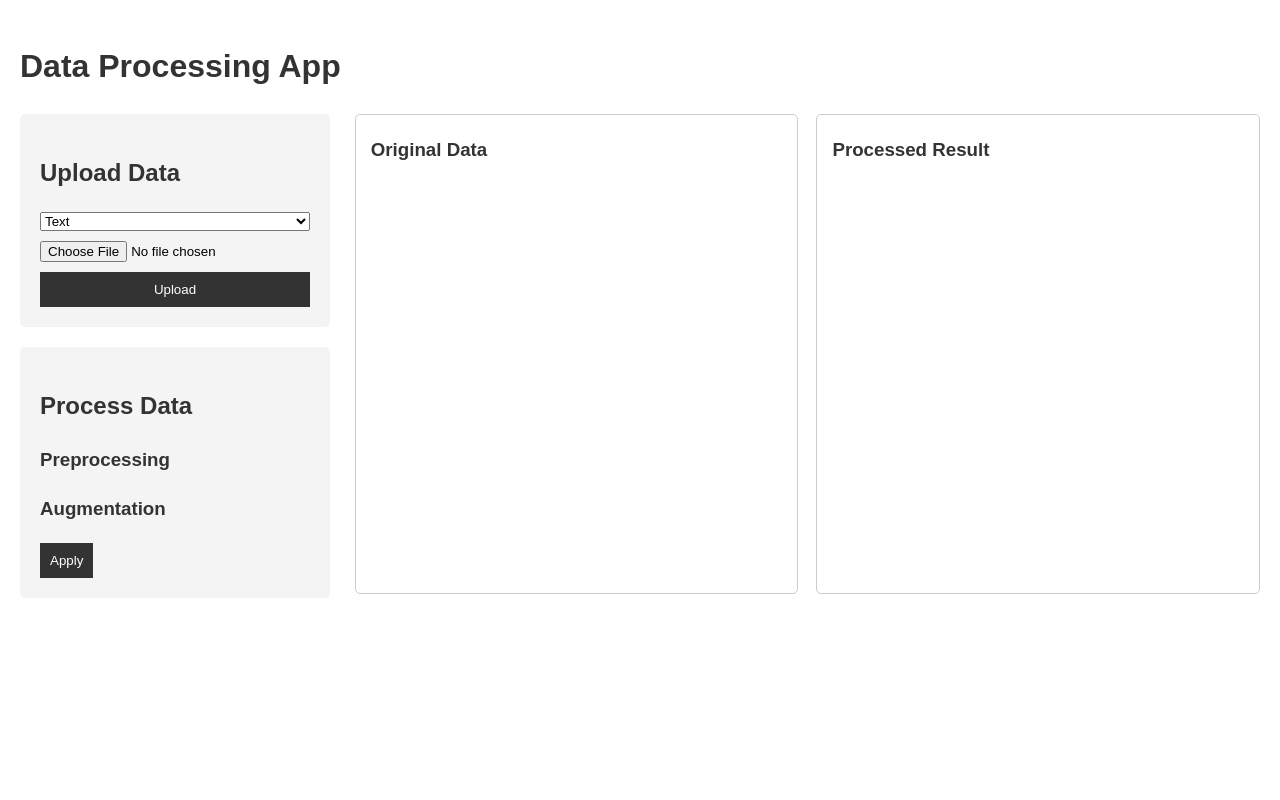
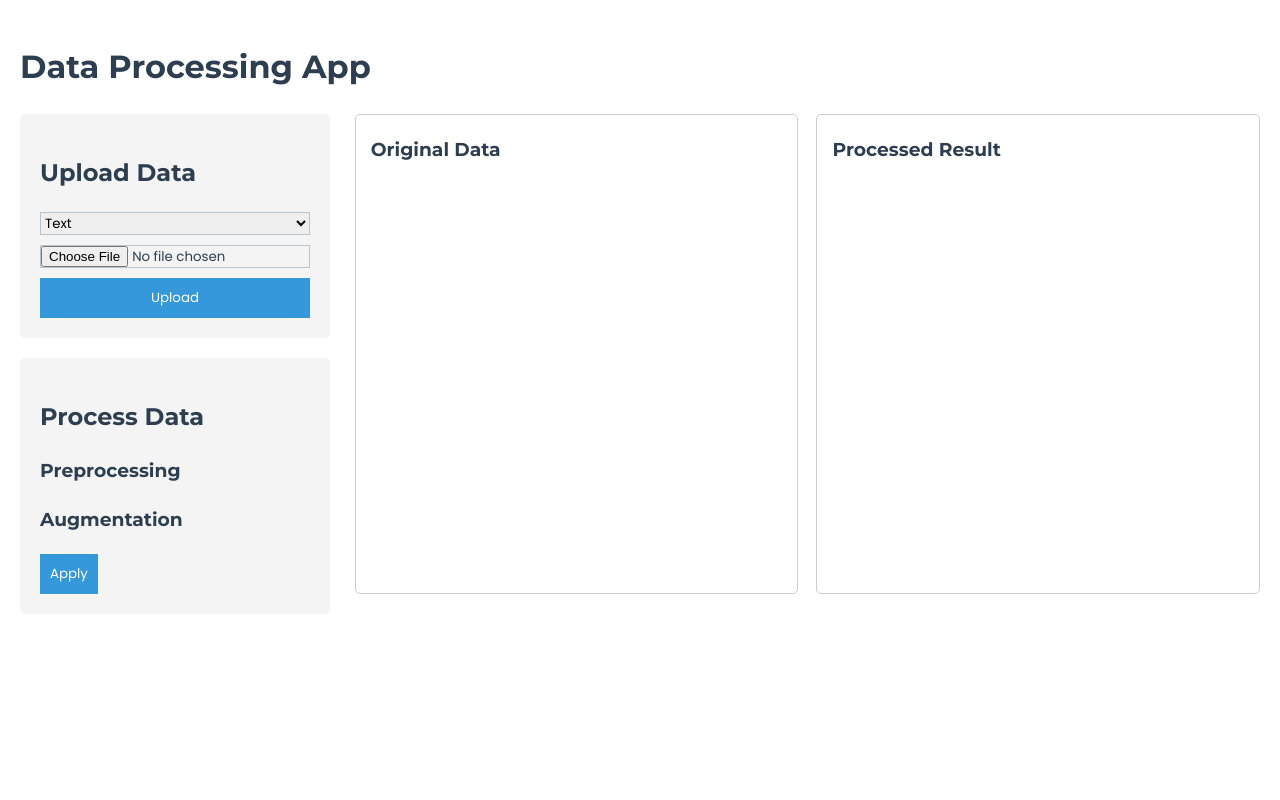
Before and after one commit to dhairyag/AI_Quest_Lab, a FastAPI app: page / in a window 1280 px wide. Run offline with FastAPI, Linux system fonts and the light colour scheme.

Commit message:
update fonts and colors

```diff
--- a/session_03/app/static/styles.css
+++ b/session_03/app/static/styles.css
@@ -1,5 +1,18 @@
+:root {
+    --primary-color: #2c3e50;
+    --secondary-color: #3498db;
+    --background-color: #f5f6fa;
+    --text-color: #2c3e50;
+    --border-color: #bdc3c7;
+    --success-color: #27ae60;
+    --error-color: #e74c3c;
+    --hover-color: #2980b9;
+}
+
 body {
-    font-family: Arial, sans-serif;
+    font-family: 'Poppins', sans-serif;
+    background-color: var(--background-color);
+    color: var(--text-color);
     line-height: 1.6;
     margin: 0;
     padding: 0;
@@ -17,10 +30,13 @@
     display: flex;
     flex-direction: column;
     box-sizing: border-box;
+    background-color: white;
+    box-shadow: 0 0 20px rgba(0, 0, 0, 0.1);
 }
 
 h1, h2, h3 {
-    color: #333;
+    font-family: 'Montserrat', sans-serif;
+    color: var(--primary-color);
 }
 
 .main-content {
@@ -54,16 +70,31 @@
     gap: 10px;
 }
 
-button {
-    background: #333;
-    color: #fff;
+button, .button {
+    background-color: var(--secondary-color);
+    color: white;
     border: none;
     padding: 10px;
     cursor: pointer;
+    font-family: 'Poppins', sans-serif;
+    transition: background-color 0.3s ease;
 }
 
-button:hover {
-    background: #555;
+button:hover, .button:hover {
+    background-color: var(--hover-color);
+}
+
+.card {
+    border: 1px solid var(--border-color);
+    background-color: white;
+}
+
+.success-message {
+    color: var(--success-color);
+}
+
+.error-message {
+    color: var(--error-color);
 }
 
 .data-box {
@@ -113,3 +144,14 @@
     margin-bottom: 10px;
     font-style: italic;
 }
+
+select, input[type="file"] {
+    border: 1px solid var(--border-color);
+    font-family: 'Poppins', sans-serif;
+}
+
+.sample-display {
+    background-color: white;
+    border: 1px solid var(--border-color);
+    font-family: 'Source Code Pro', monospace;
+}
--- a/session_03/app/templates/index.html
+++ b/session_03/app/templates/index.html
@@ -5,6 +5,9 @@
     <meta name="viewport" content="width=device-width, initial-scale=1.0">
     <title>Data Processing App</title>
     <link rel="stylesheet" href="{{ url_for('static', path='/styles.css') }}">
+    <link rel="preconnect" href="https://fonts.googleapis.com">
+    <link rel="preconnect" href="https://fonts.gstatic.com" crossorigin>
+    <link href="https://fonts.googleapis.com/css2?family=Montserrat:wght@400;500;600;700&family=Poppins:wght@300;400;500&family=Source+Code+Pro&display=swap" rel="stylesheet">
 </head>
 <body>
     <div class="container">
```
